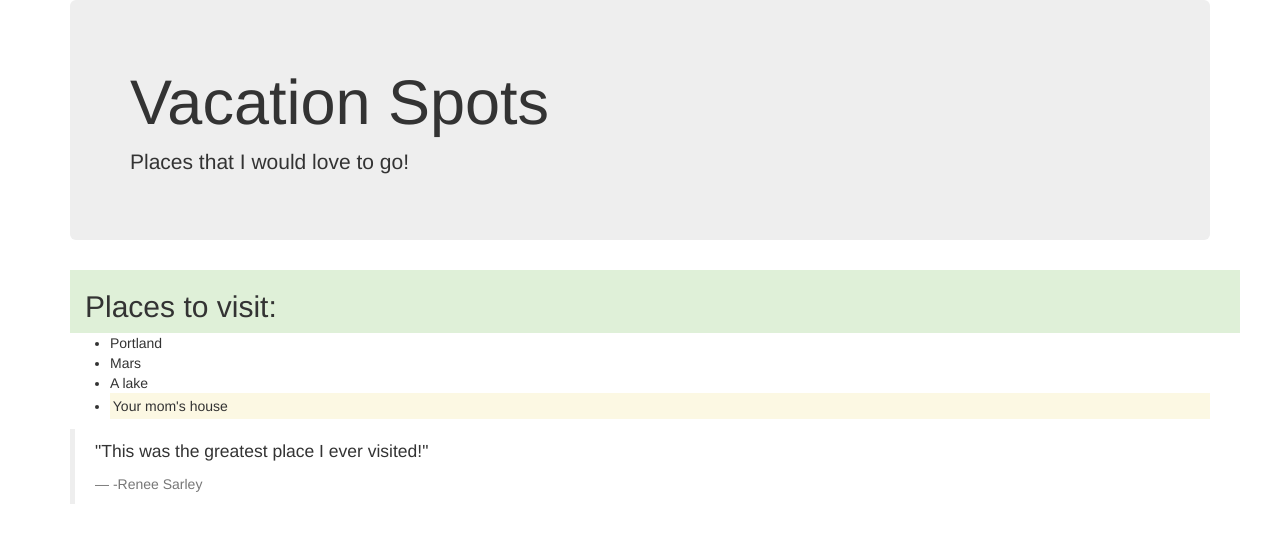
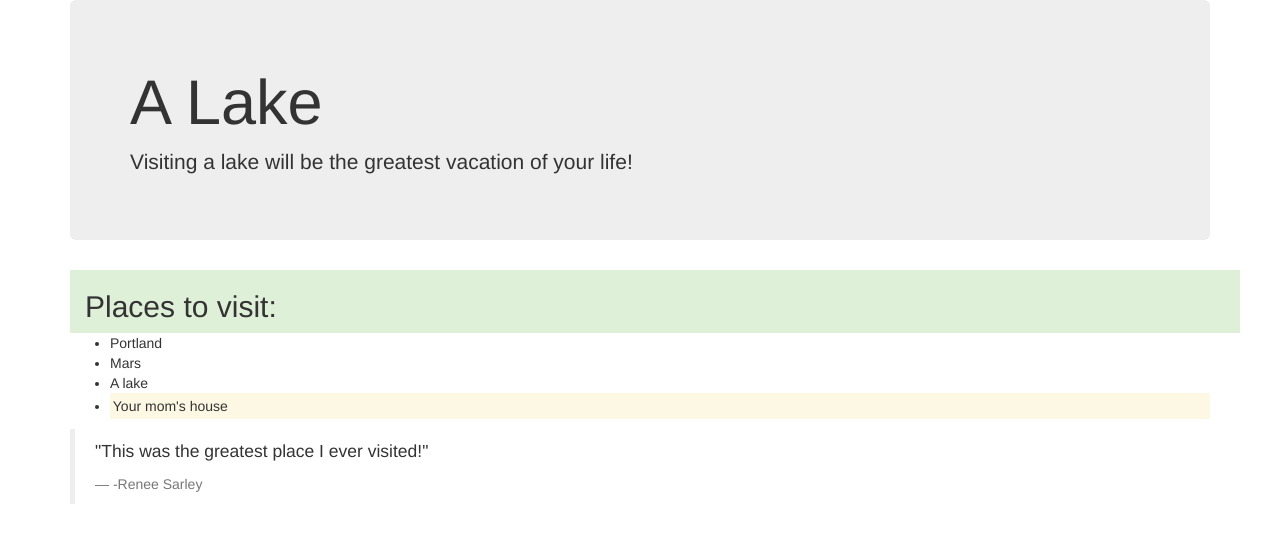
Before and after one commit to eshull/vacation-site, a plain HTML site: page index.html in a window 1280 px wide. Drawn offline with Linux system fonts and the light colour scheme.

Commit message:
add html for h1

```diff
--- a/index.html
+++ b/index.html
@@ -9,8 +9,8 @@
   <body>
     <div class="container">
       <div class="jumbotron">
-        <h1>Vacation Spots</h1>
-        <p>Places that I would love to go!</p>
+        <h1>A Lake</h1>
+        <p>Visiting a lake will be the greatest vacation of your life!</p>
       </div>
       <div class="bg-success container">
         <h2>Places to visit:</h2>
```
